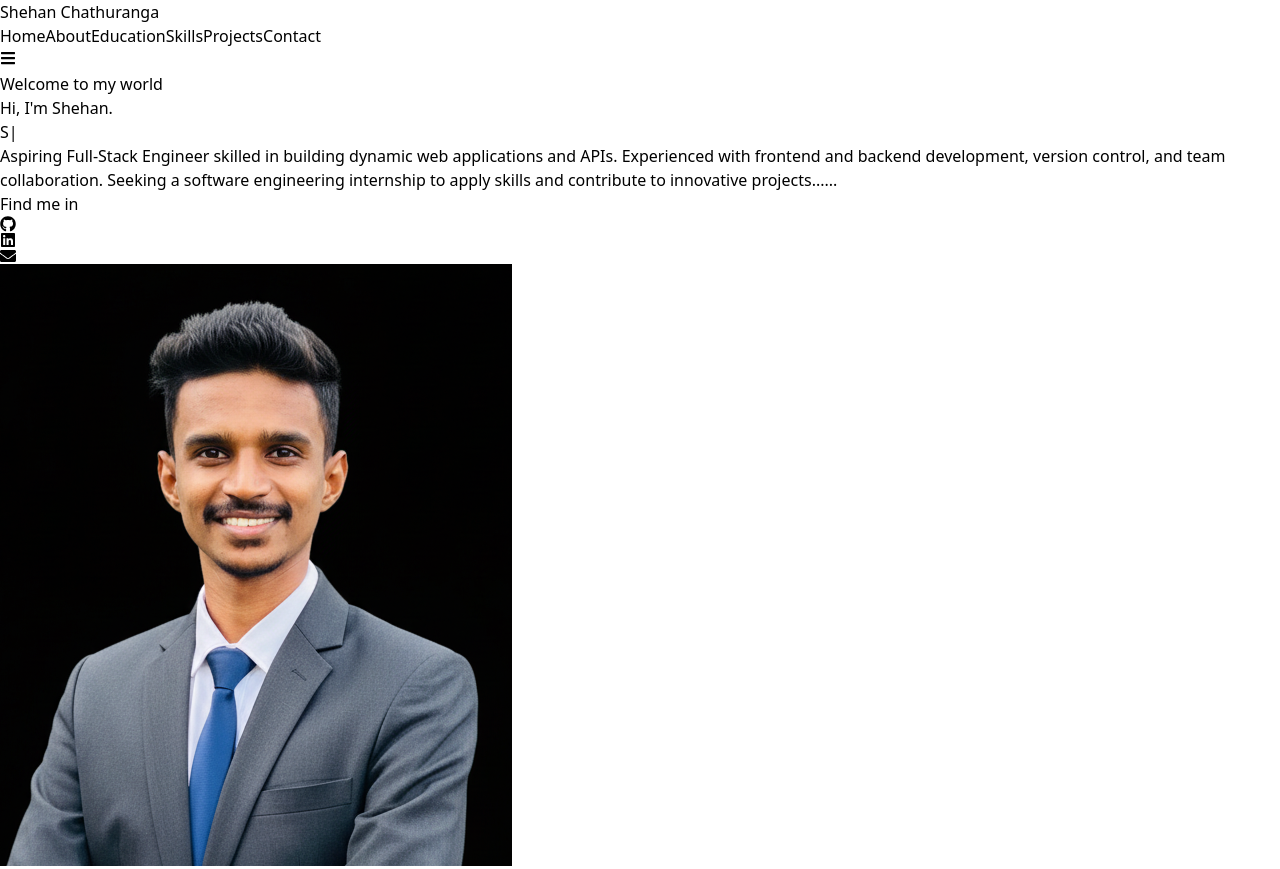
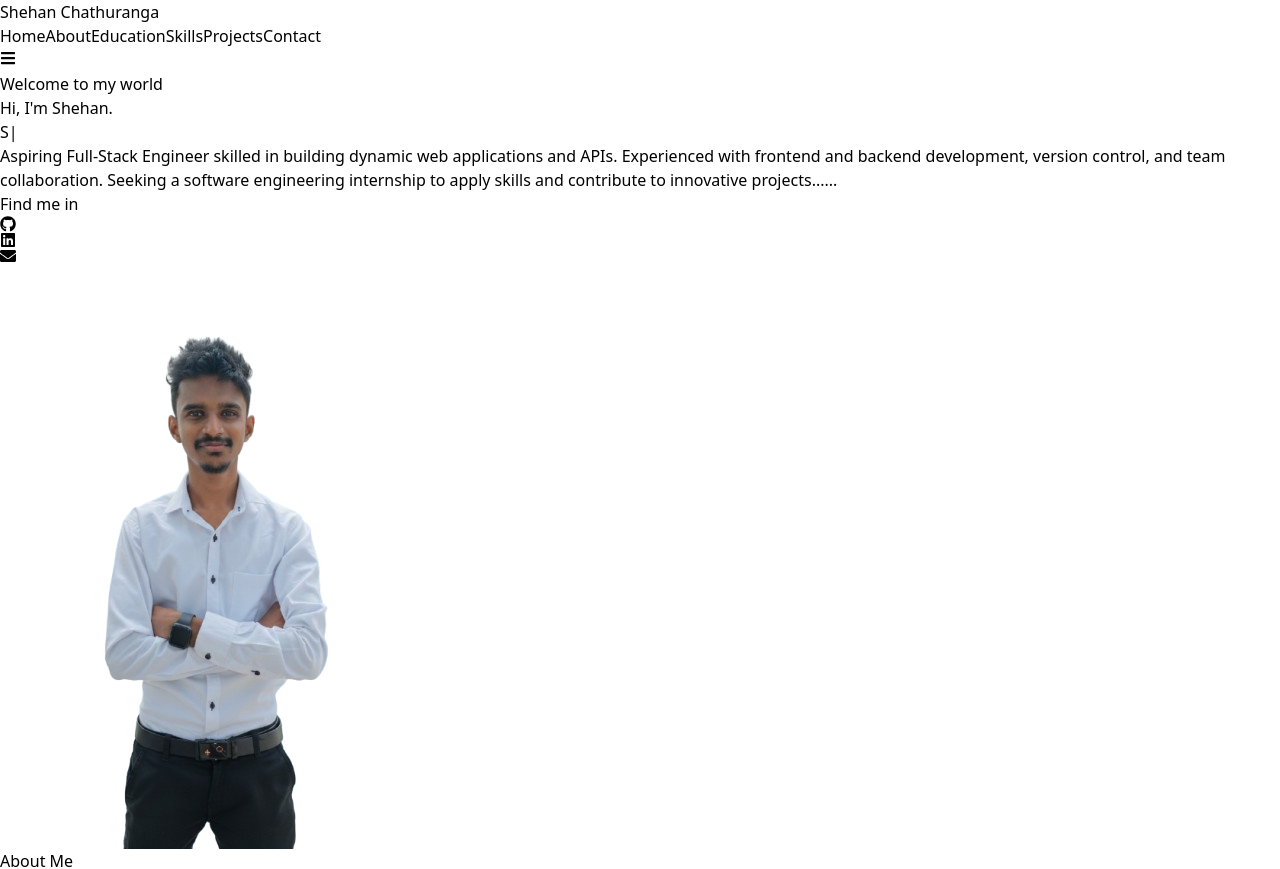
Before and after one commit to shehanchathu2/My_Portfolio, a React (Vite) app: page / in a window 1280 px wide. Shown: the top 869 px of the page. Built offline with nearby package versions, Linux system fonts and the light colour scheme.

Commit message:
change the image

```diff
--- a/src/components/HomeSection.jsx
+++ b/src/components/HomeSection.jsx
@@ -139,7 +139,7 @@ const HomeSection = () => {
 
               {/* Main Image */}
               <img
-                src={shehan}
+                src={image3}
                 alt="Professional"
                 className="w-full  z-90 h-full object-cover"
               />
```
